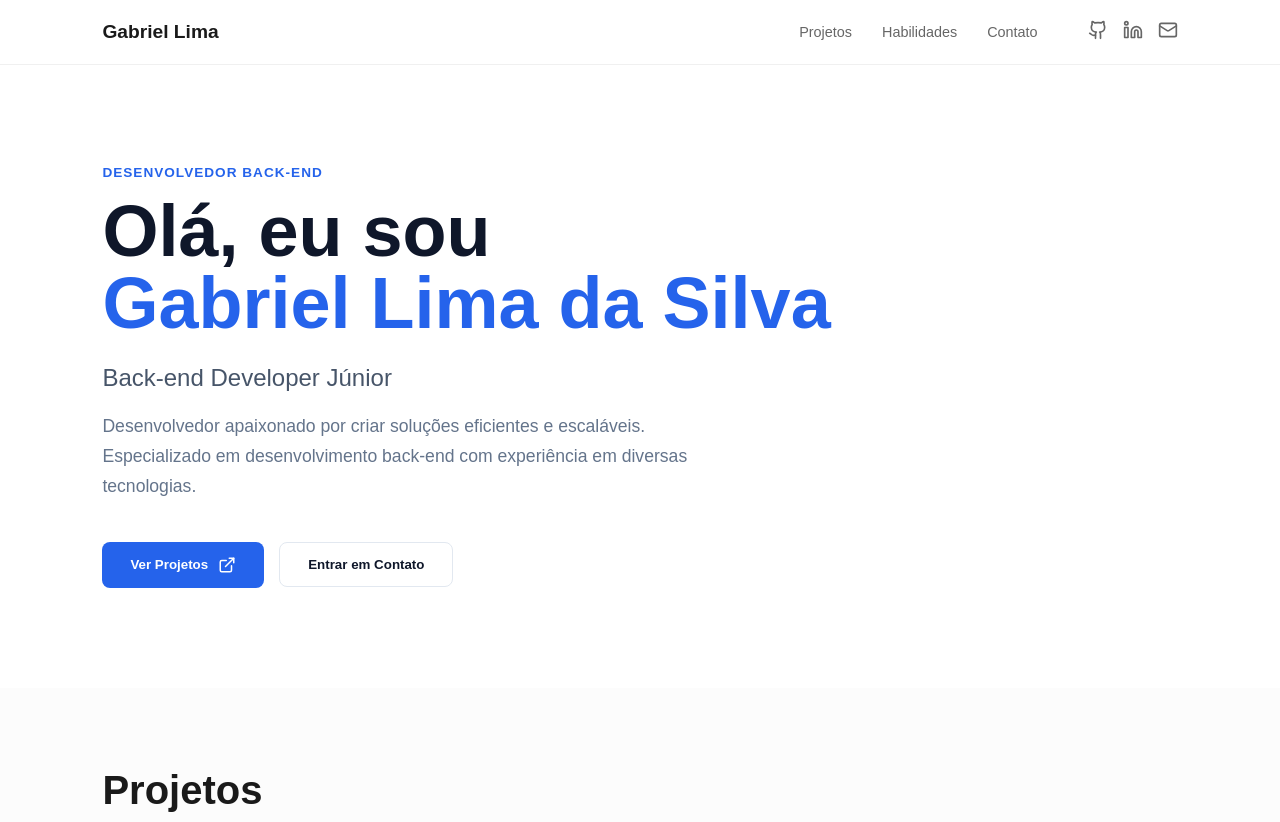
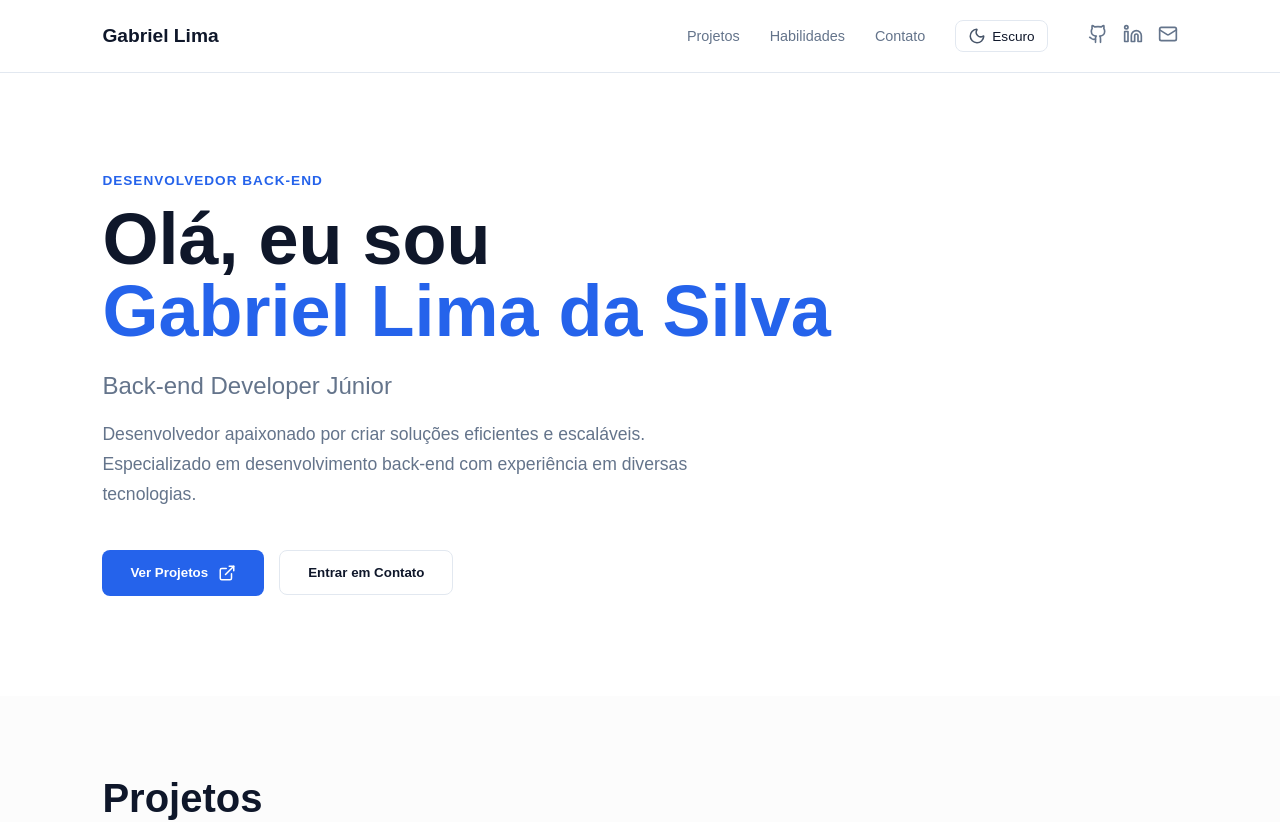
Before and after one commit to glimadev19/Portfolio, a React (Vite) app in the folder meu-portfolio/: page / in a window 1280 px wide. Shown: the top 822 px of the page. Built offline with nearby package versions, Linux system fonts and the light colour scheme.

Commit message:
Adição do Modo Escuro

```diff
--- a/meu-portfolio/src/App.jsx
+++ b/meu-portfolio/src/App.jsx
@@ -1,4 +1,4 @@
-import React from 'react'
+import React, { useState, useEffect } from 'react'
 import './App.css'
 import {
   Github,
@@ -10,10 +10,36 @@ import {
   Layout,
   Settings,
   MapPin,
-  MessageSquare
+  MessageSquare,
+  Sun,
+  Moon
 } from 'lucide-react'
 
 function App() {
+  // 1. ESTADO DO DARK MODE (Persistido no localStorage)
+  const [darkMode, setDarkMode] = useState(() => {
+    const savedTheme = localStorage.getItem('theme')
+    if (savedTheme) return savedTheme === 'dark'
+    return window.matchMedia('(prefers-color-scheme: dark)').matches
+  })
+
+  // 2. SALVA PREFERÊNCIA QUANDO MUDAR
+  useEffect(() => {
+    localStorage.setItem('theme', darkMode ? 'dark' : 'light')
+  }, [darkMode])
+
+  // 3. PALETA DE CORES DINÂMICA
+  const theme = {
+    bg: darkMode ? '#0f172a' : '#ffffff',
+    bgSecondary: darkMode ? '#1e293b' : '#fcfcfc',
+    cardBg: darkMode ? '#1e293b' : '#ffffff',
+    textPrimary: darkMode ? '#f8fafc' : '#0f172a',
+    textSecondary: darkMode ? '#94a3b8' : '#64748b',
+    border: darkMode ? '#334155' : '#e2e8f0',
+    navBg: darkMode ? 'rgba(15, 23, 42, 0.9)' : 'rgba(255, 255, 255, 0.9)',
+    cardHover: darkMode ? '#334155' : '#f1f5f9'
+  }
+
   // LISTA DE PROJETOS
   const meusProjetos = [
     {
@@ -67,16 +93,38 @@ function App() {
   ];
 
   return (
-    <div className="portfolio" style={{ backgroundColor: '#ffffff', minHeight: '100vh', color: '#1a1a1a', fontFamily: 'sans-serif', scrollBehavior: 'smooth' }}>
+    <div className="portfolio" style={{ backgroundColor: theme.bg, minHeight: '100vh', color: theme.textPrimary, fontFamily: 'sans-serif', scrollBehavior: 'smooth', transition: 'background-color 0.3s, color 0.3s' }}>
 
       {/* NAVBAR */}
-      <nav style={{ display: 'flex', justifyContent: 'space-between', padding: '20px 8%', alignItems: 'center', borderBottom: '1px solid #f0f0f0', position: 'sticky', top: 0, backgroundColor: 'rgba(255, 255, 255, 0.9)', backdropFilter: 'blur(10px)', zIndex: 100 }}>
-        <div style={{ fontWeight: '800', fontSize: '1.2rem' }}>Gabriel Lima</div>
+      <nav style={{ display: 'flex', justifyContent: 'space-between', padding: '20px 8%', alignItems: 'center', borderBottom: `1px solid ${theme.border}`, position: 'sticky', top: 0, backgroundColor: theme.navBg, backdropFilter: 'blur(10px)', zIndex: 100, transition: 'background-color 0.3s, border-color 0.3s' }}>
+        <div style={{ fontWeight: '800', fontSize: '1.2rem', color: theme.textPrimary }}>Gabriel Lima</div>
         <div style={{ display: 'flex', gap: '30px', alignItems: 'center' }}>
-          <a href="#projetos" className="nav-link" style={{ textDecoration: 'none', color: '#666', fontSize: '0.9rem' }}>Projetos</a>
-          <a href="#habilidades" className="nav-link" style={{ textDecoration: 'none', color: '#666', fontSize: '0.9rem' }}>Habilidades</a>
-          <a href="#contato" className="nav-link" style={{ textDecoration: 'none', color: '#666', fontSize: '0.9rem' }}>Contato</a>
-          <div style={{ display: 'flex', gap: '15px', marginLeft: '20px', color: '#666' }}>
+          <a href="#projetos" className="nav-link" style={{ textDecoration: 'none', color: theme.textSecondary, fontSize: '0.9rem' }}>Projetos</a>
+          <a href="#habilidades" className="nav-link" style={{ textDecoration: 'none', color: theme.textSecondary, fontSize: '0.9rem' }}>Habilidades</a>
+          <a href="#contato" className="nav-link" style={{ textDecoration: 'none', color: theme.textSecondary, fontSize: '0.9rem' }}>Contato</a>
+
+          {/* BOTÃO TOGGLE DE DARK MODE */}
+          <button
+            onClick={() => setDarkMode(!darkMode)}
+            style={{
+              background: 'transparent',
+              border: `1px solid ${theme.border}`,
+              color: theme.textPrimary,
+              padding: '6px 12px',
+              borderRadius: '8px',
+              cursor: 'pointer',
+              display: 'flex',
+              alignItems: 'center',
+              gap: '6px',
+              fontSize: '0.85rem',
+              transition: 'all 0.3s'
+            }}
+          >
+            {darkMode ? <Sun size={18} color="#facc15" /> : <Moon size={18} color="#475569" />}
+            <span>{darkMode ? 'Claro' : 'Escuro'}</span>
+          </button>
+
+          <div style={{ display: 'flex', gap: '15px', marginLeft: '10px', color: theme.textSecondary }}>
             <a href="https://github.com/glimadev19" target="_blank" rel="noopener noreferrer" style={{ color: 'inherit' }}>
               <Github size={20} cursor="pointer" className="nav-link" />
             </a>
@@ -93,11 +141,11 @@ function App() {
       {/* HERO SECTION */}
       <header style={{ padding: '100px 8%', maxWidth: '1200px' }}>
         <p style={{ color: '#2563eb', fontWeight: '600', fontSize: '0.85rem', marginBottom: '15px', letterSpacing: '1px' }}>DESENVOLVEDOR BACK-END</p>
-        <h1 style={{ fontSize: '4.5rem', lineHeight: '1', margin: '0', fontWeight: '800', color: '#0f172a' }}>
+        <h1 style={{ fontSize: '4.5rem', lineHeight: '1', margin: '0', fontWeight: '800', color: theme.textPrimary }}>
           Olá, eu sou <br /> <span style={{ color: '#2563eb' }}>Gabriel Lima da Silva</span>
         </h1>
-        <p style={{ fontSize: '1.5rem', color: '#475569', marginTop: '25px', fontWeight: '500' }}>Back-end Developer Júnior</p>
-        <p style={{ maxWidth: '650px', color: '#64748b', lineHeight: '1.7', marginTop: '20px', fontSize: '1.1rem' }}>
+        <p style={{ fontSize: '1.5rem', color: theme.textSecondary, marginTop: '25px', fontWeight: '500' }}>Back-end Developer Júnior</p>
+        <p style={{ maxWidth: '650px', color: theme.textSecondary, lineHeight: '1.7', marginTop: '20px', fontSize: '1.1rem' }}>
           Desenvolvedor apaixonado por criar soluções eficientes e escaláveis. Especializado em desenvolvimento back-end com experiência em diversas tecnologias.
         </p>
         <div style={{ marginTop: '40px', display: 'flex', gap: '15px' }}>
@@ -107,31 +155,30 @@ function App() {
             </button>
           </a>
           <a href="#contato" style={{ textDecoration: 'none' }}>
-            <button className="nav-link" style={{ backgroundColor: 'white', color: '#0f172a', padding: '14px 28px', borderRadius: '8px', border: '1px solid #e2e8f0', cursor: 'pointer', fontWeight: '600' }}>Entrar em Contato</button>
+            <button className="nav-link" style={{ backgroundColor: theme.cardBg, color: theme.textPrimary, padding: '14px 28px', borderRadius: '8px', border: `1px solid ${theme.border}`, cursor: 'pointer', fontWeight: '600' }}>Entrar em Contato</button>
           </a>
         </div>
       </header>
 
       {/* SEÇÃO DE PROJETOS */}
-      <section id="projetos" style={{ padding: '80px 8%', backgroundColor: '#fcfcfc' }}>
-        <h2 style={{ fontSize: '2.5rem', fontWeight: '800', marginBottom: '10px' }}>Projetos</h2>
-        <p style={{ color: '#64748b', marginBottom: '40px' }}>Alguns dos projetos que desenvolvi.</p>
+      <section id="projetos" style={{ padding: '80px 8%', backgroundColor: theme.bgSecondary }}>
+        <h2 style={{ fontSize: '2.5rem', fontWeight: '800', marginBottom: '10px', color: theme.textPrimary }}>Projetos</h2>
+        <p style={{ color: theme.textSecondary, marginBottom: '40px' }}>Alguns dos projetos que desenvolvi.</p>
         <div style={{ display: 'grid', gridTemplateColumns: 'repeat(auto-fit, minmax(280px, 1fr))', gap: '30px' }}>
           {meusProjetos.map((proj, index) => (
-            <div key={index} className="project-card" style={{ backgroundColor: 'white', borderRadius: '16px', border: '1px solid #e2e8f0', overflow: 'hidden', position: 'relative' }}>
+            <div key={index} className="project-card" style={{ backgroundColor: theme.cardBg, borderRadius: '16px', border: `1px solid ${theme.border}`, overflow: 'hidden', position: 'relative' }}>
               {proj.status && (
                 <div style={{ position: 'absolute', top: '16px', right: '16px', backgroundColor: '#2563eb', color: 'white', padding: '5px 14px', borderRadius: '99px', fontSize: '0.75rem', fontWeight: 'bold', zIndex: 10 }}>
                   {proj.status}
                 </div>
               )}
 
-              {/* CONTAINER DA IMAGEM COM LÓGICA DIFERENCIADA */}
+              {/* CONTAINER DA IMAGEM */}
               <div style={{
-                // Fundo personalizado: Escuro para Xprocess, Amarelo para Pão de Queijo e Cinza Claro para os demais
                 backgroundColor:
                   proj.titulo === "Xprocess" ? "#0f172a" :
                   proj.titulo === "Pão de Queijo da Jossy" ? "#facc15" :
-                  "#f8fafc",
+                  (darkMode ? '#0f172a' : '#f8fafc'),
                 width: '100%',
                 height: '220px',
                 display: 'flex',
@@ -145,27 +192,25 @@ function App() {
                   style={{
                     width: '100%',
                     height: '100%',
-                    // Contain para logos (Xprocess e Pão de Queijo), Cover para prints de sites
                     objectFit: (proj.titulo === "Xprocess" || proj.titulo === "Pão de Queijo da Jossy") ? 'contain' : 'cover',
-                    // Espaçamento interno para a logo respirar e não encostar nas bordas
                     padding:
-                    proj.titulo === "Xprocess" ? '30px' :
-                    proj.titulo === "Pão de Queijo da Jossy" ? '20px' :
-                    '0px'
+                      proj.titulo === "Xprocess" ? '30px' :
+                      proj.titulo === "Pão de Queijo da Jossy" ? '20px' :
+                      '0px'
                   }}
                 />
               </div>
 
               <div style={{ padding: '24px' }}>
-                <h3 style={{ fontSize: '1.4rem', marginBottom: '12px' }}>{proj.titulo}</h3>
-                <p style={{ color: '#64748b', fontSize: '0.95rem', marginBottom: '20px', minHeight: '50px' }}>{proj.descricao}</p>
+                <h3 style={{ fontSize: '1.4rem', marginBottom: '12px', color: theme.textPrimary }}>{proj.titulo}</h3>
+                <p style={{ color: theme.textSecondary, fontSize: '0.95rem', marginBottom: '20px', minHeight: '50px' }}>{proj.descricao}</p>
                 <div style={{ display: 'flex', gap: '8px', flexWrap: 'wrap', marginBottom: '20px' }}>
                   {proj.tags.map(tag => (
-                    <span key={tag} style={{ backgroundColor: '#eff6ff', color: '#2563eb', padding: '4px 12px', borderRadius: '99px', fontSize: '0.75rem', fontWeight: 'bold' }}>{tag}</span>
+                    <span key={tag} style={{ backgroundColor: darkMode ? '#1e3a8a' : '#eff6ff', color: darkMode ? '#93c5fd' : '#2563eb', padding: '4px 12px', borderRadius: '99px', fontSize: '0.75rem', fontWeight: 'bold' }}>{tag}</span>
                   ))}
                 </div>
                 <a href={proj.repositorio} target="_blank" rel="noopener noreferrer" style={{ textDecoration: 'none' }}>
-                  <button className="nav-link" style={{ display: 'flex', alignItems: 'center', gap: '8px', background: 'none', border: '1px solid #e2e8f0', padding: '8px 16px', borderRadius: '6px', cursor: 'pointer' }}>
+                  <button className="nav-link" style={{ display: 'flex', alignItems: 'center', gap: '8px', background: 'none', border: `1px solid ${theme.border}`, padding: '8px 16px', borderRadius: '6px', cursor: 'pointer', color: theme.textPrimary }}>
                     <Code2 size={16} /> Código
                   </button>
                 </a>
@@ -177,17 +222,17 @@ function App() {
 
       {/* SEÇÃO DE HABILIDADES */}
       <section id="habilidades" style={{ padding: '80px 8%' }}>
-        <h2 style={{ fontSize: '2.5rem', fontWeight: '800', marginBottom: '10px' }}>Habilidades</h2>
+        <h2 style={{ fontSize: '2.5rem', fontWeight: '800', marginBottom: '10px', color: theme.textPrimary }}>Habilidades</h2>
         <div style={{ display: 'grid', gridTemplateColumns: 'repeat(auto-fit, minmax(250px, 1fr))', gap: '40px', marginTop: '40px' }}>
           {habilidades.map((hab, index) => (
             <div key={index}>
               <div style={{ display: 'flex', alignItems: 'center', gap: '12px', marginBottom: '20px' }}>
                 {hab.icone}
-                <h3 style={{ fontSize: '1.2rem', fontWeight: '700' }}>{hab.categoria}</h3>
+                <h3 style={{ fontSize: '1.2rem', fontWeight: '700', color: theme.textPrimary }}>{hab.categoria}</h3>
               </div>
               <ul style={{ listStyle: 'none', padding: 0 }}>
                 {hab.itens.map(item => (
-                  <li key={item} className="skill-item" style={{ padding: '10px 0', borderBottom: '1px solid #f0f0f0', color: '#475569', display: 'flex', alignItems: 'center', gap: '10px' }}>
+                  <li key={item} className="skill-item" style={{ padding: '10px 0', borderBottom: `1px solid ${theme.border}`, color: theme.textSecondary, display: 'flex', alignItems: 'center', gap: '10px' }}>
                     <div style={{ width: '6px', height: '6px', backgroundColor: '#2563eb', borderRadius: '50%' }}></div>
                     {item}
                   </li>
@@ -199,13 +244,13 @@ function App() {
       </section>
 
       {/* SEÇÃO DE CONTATO */}
-      <section id="contato" style={{ padding: '80px 8%', backgroundColor: '#ffffff' }}>
+      <section id="contato" style={{ padding: '80px 8%', backgroundColor: theme.bg }}>
         <div style={{ display: 'grid', gridTemplateColumns: 'repeat(auto-fit, minmax(300px, 1fr))', gap: '50px', maxWidth: '1200px', margin: '0 auto' }}>
           <div>
-            <h2 style={{ fontSize: '2.5rem', fontWeight: '800', marginBottom: '10px' }}>Vamos Conversar?</h2>
-            <p style={{ color: '#64748b', marginBottom: '40px' }}>Estou sempre aberto a novos projetos e parcerias!</p>
-            <div className="contact-card" style={{ padding: '30px', borderRadius: '16px', border: '1px solid #e2e8f0', backgroundColor: '#fff' }}>
-              <div style={{ display: 'flex', alignItems: 'center', gap: '10px', marginBottom: '20px', color: '#64748b' }}>
+            <h2 style={{ fontSize: '2.5rem', fontWeight: '800', marginBottom: '10px', color: theme.textPrimary }}>Vamos Conversar?</h2>
+            <p style={{ color: theme.textSecondary, marginBottom: '40px' }}>Estou sempre aberto a novos projetos e parcerias!</p>
+            <div className="contact-card" style={{ padding: '30px', borderRadius: '16px', border: `1px solid ${theme.border}`, backgroundColor: theme.cardBg }}>
+              <div style={{ display: 'flex', alignItems: 'center', gap: '10px', marginBottom: '20px', color: theme.textSecondary }}>
                 <MessageSquare size={20} />
                 <span style={{ fontWeight: '600' }}>Envie uma mensagem</span>
               </div>
@@ -218,33 +263,33 @@ function App() {
           </div>
 
           <div style={{ display: 'flex', flexDirection: 'column', gap: '20px' }}>
-            <div className="contact-card" style={{ display: 'flex', alignItems: 'center', gap: '20px', padding: '25px', borderRadius: '16px', border: '1px solid #e2e8f0' }}>
-              <div style={{ backgroundColor: '#eff6ff', padding: '15px', borderRadius: '12px' }}>
+            <div className="contact-card" style={{ display: 'flex', alignItems: 'center', gap: '20px', padding: '25px', borderRadius: '16px', border: `1px solid ${theme.border}`, backgroundColor: theme.cardBg }}>
+              <div style={{ backgroundColor: darkMode ? '#1e3a8a' : '#eff6ff', padding: '15px', borderRadius: '12px' }}>
                 <Mail color="#2563eb" size={24} />
               </div>
               <div>
-                <p style={{ margin: 0, fontWeight: 'bold' }}>E-mail</p>
-                <p style={{ margin: 0, color: '#64748b', fontSize: '0.9rem' }}>gabriellimadeveloper@gmail.com</p>
+                <p style={{ margin: 0, fontWeight: 'bold', color: theme.textPrimary }}>E-mail</p>
+                <p style={{ margin: 0, color: theme.textSecondary, fontSize: '0.9rem' }}>gabriellimadeveloper@gmail.com</p>
               </div>
             </div>
 
-            <div className="contact-card" style={{ display: 'flex', alignItems: 'center', gap: '20px', padding: '25px', borderRadius: '16px', border: '1px solid #e2e8f0' }}>
-              <div style={{ backgroundColor: '#eff6ff', padding: '15px', borderRadius: '12px' }}>
+            <div className="contact-card" style={{ display: 'flex', alignItems: 'center', gap: '20px', padding: '25px', borderRadius: '16px', border: `1px solid ${theme.border}`, backgroundColor: theme.cardBg }}>
+              <div style={{ backgroundColor: darkMode ? '#1e3a8a' : '#eff6ff', padding: '15px', borderRadius: '12px' }}>
                 <MapPin color="#2563eb" size={24} />
               </div>
               <div>
-                <p style={{ margin: 0, fontWeight: 'bold' }}>Localização</p>
-                <p style={{ margin: 0, color: '#64748b', fontSize: '0.9rem' }}>Brasil</p>
+                <p style={{ margin: 0, fontWeight: 'bold', color: theme.textPrimary }}>Localização</p>
+                <p style={{ margin: 0, color: theme.textSecondary, fontSize: '0.9rem' }}>Brasil</p>
               </div>
             </div>
 
-            <div className="contact-card" style={{ padding: '25px', borderRadius: '16px', border: '1px solid #e2e8f0' }}>
-              <p style={{ margin: '0 0 15px 0', fontWeight: 'bold' }}>Redes Sociais</p>
+            <div className="contact-card" style={{ padding: '25px', borderRadius: '16px', border: `1px solid ${theme.border}`, backgroundColor: theme.cardBg }}>
+              <p style={{ margin: '0 0 15px 0', fontWeight: 'bold', color: theme.textPrimary }}>Redes Sociais</p>
               <div style={{ display: 'flex', gap: '15px' }}>
-                <a href="https://www.linkedin.com/in/gabriel-lima-5838b9307/" target="_blank" rel="noopener noreferrer" className="nav-link" style={{ display: 'flex', alignItems: 'center', gap: '8px', textDecoration: 'none', color: '#2563eb', fontWeight: '600', fontSize: '0.85rem', backgroundColor: '#eff6ff', padding: '8px 12px', borderRadius: '8px' }}>
+                <a href="https://www.linkedin.com/in/gabriel-lima-5838b9307/" target="_blank" rel="noopener noreferrer" className="nav-link" style={{ display: 'flex', alignItems: 'center', gap: '8px', textDecoration: 'none', color: '#2563eb', fontWeight: '600', fontSize: '0.85rem', backgroundColor: darkMode ? '#1e3a8a' : '#eff6ff', padding: '8px 12px', borderRadius: '8px' }}>
                   <Linkedin size={18} /> LinkedIn
                 </a>
-                <a href="https://github.com/glimadev19" target="_blank" rel="noopener noreferrer" className="nav-link" style={{ display: 'flex', alignItems: 'center', gap: '8px', textDecoration: 'none', color: '#2563eb', fontWeight: '600', fontSize: '0.85rem', backgroundColor: '#f1f5f9', padding: '8px 12px', borderRadius: '8px' }}>
+                <a href="https://github.com/glimadev19" target="_blank" rel="noopener noreferrer" className="nav-link" style={{ display: 'flex', alignItems: 'center', gap: '8px', textDecoration: 'none', color: darkMode ? '#f8fafc' : '#2563eb', fontWeight: '600', fontSize: '0.85rem', backgroundColor: darkMode ? '#334155' : '#f1f5f9', padding: '8px 12px', borderRadius: '8px' }}>
                   <Github size={18} /> GitHub
                 </a>
               </div>
@@ -254,20 +299,20 @@ function App() {
       </section>
 
       {/* FOOTER */}
-      <footer style={{ backgroundColor: '#030712', color: 'white', padding: '60px 8% 30px 8%' }}>
+      <footer style={{ backgroundColor: darkMode ? '#020617' : '#030712', color: 'white', padding: '60px 8% 30px 8%', borderTop: `1px solid ${theme.border}` }}>
         <div style={{ display: 'flex', justifyContent: 'space-between', alignItems: 'flex-start', maxWidth: '1200px', margin: '0 auto 40px auto' }}>
           <div>
             <h3 style={{ margin: 0, fontSize: '1.5rem', fontWeight: '800' }}>Gabriel Lima da Silva</h3>
             <p style={{ color: '#94a3b8', marginTop: '5px' }}>Back-end Developer Júnior</p>
           </div>
           <div style={{ display: 'flex', gap: '20px', color: '#2563eb' }}>
-            <a href="https://github.com/glimadev19">
+            <a href="https://github.com/glimadev19" style={{ color: 'inherit' }}>
               <Github size={24} cursor="pointer" className="nav-link" />
             </a>
-            <a href="https://www.linkedin.com/in/gabriel-lima-5838b9307/">
+            <a href="https://www.linkedin.com/in/gabriel-lima-5838b9307/" style={{ color: 'inherit' }}>
               <Linkedin size={24} cursor="pointer" className="nav-link" />
             </a>
-            <a href="mailto:gabriellimadeveloper@gmail.com">
+            <a href="mailto:gabriellimadeveloper@gmail.com" style={{ color: 'inherit' }}>
               <Mail size={24} cursor="pointer" className="nav-link" />
             </a>
           </div>
```
